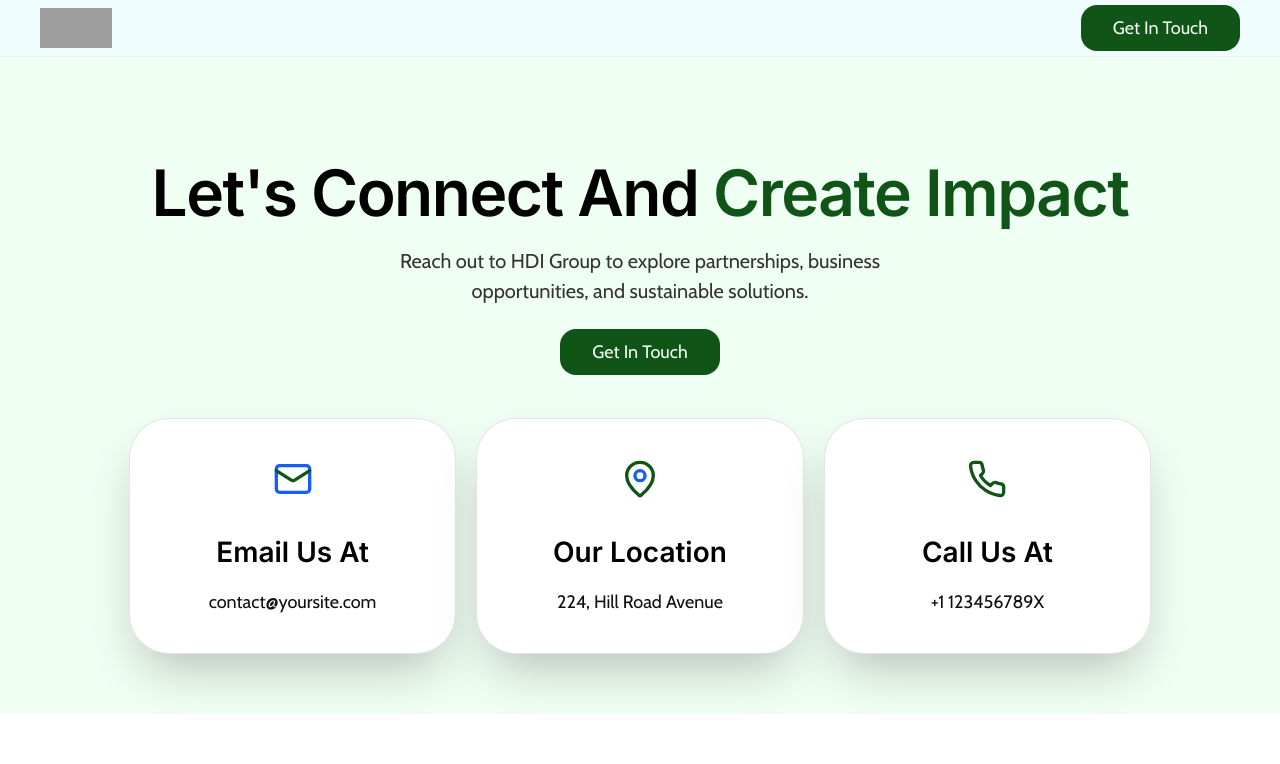
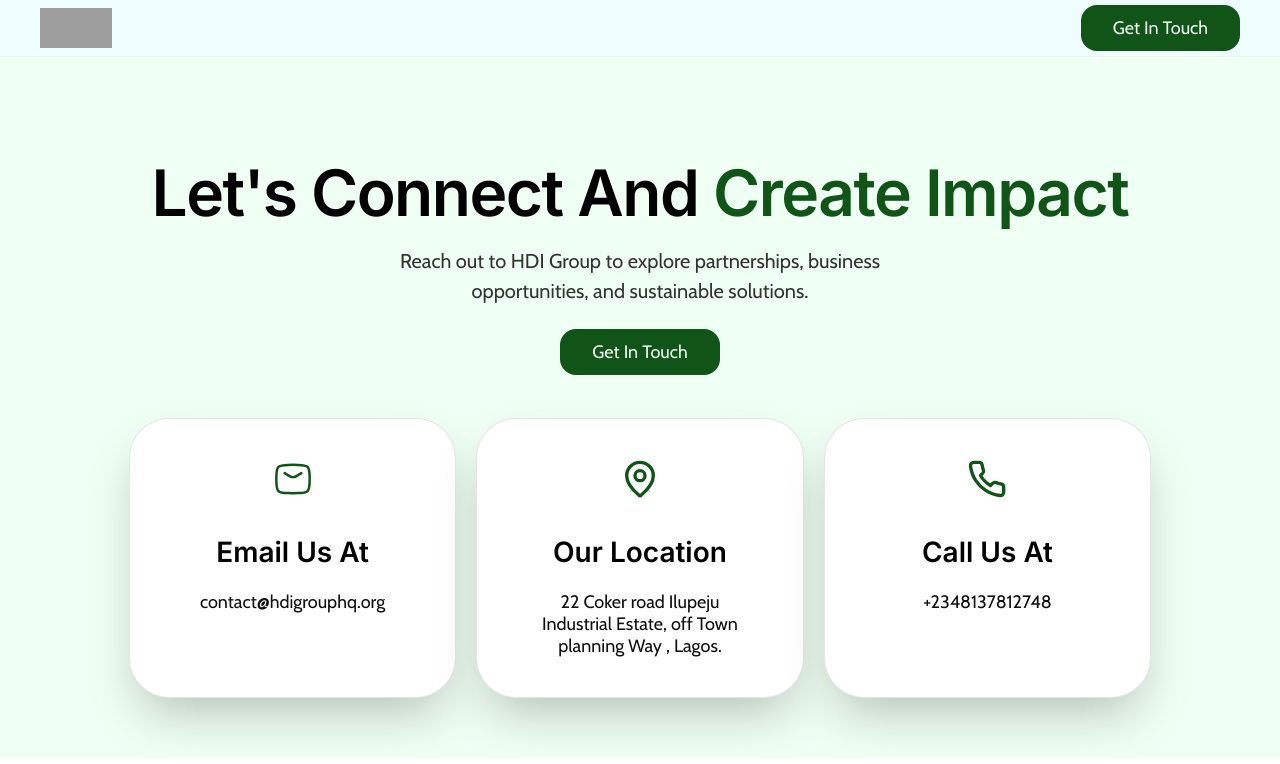
Before and after one commit to Elnalob/hdi-group, a React (Vite) app: page /contact in a window 1280 px wide. Shown: the top 764 px of the page. Built offline with nearby package versions, Linux system fonts and the light colour scheme; grey boxes are pictures that could not be loaded.

Commit message:
made some icon changes

```diff
--- a/package.json
+++ b/package.json
@@ -13,6 +13,7 @@
     "@gsap/react": "^2.1.2",
     "@tailwindcss/vite": "^4.0.16",
     "gsap": "^3.12.7",
+    "nodemailer": "^6.10.0",
     "react": "^19.0.0",
     "react-dom": "^19.0.0",
     "react-responsive-masonry": "^2.7.1",
@@ -22,8 +23,10 @@
   },
   "devDependencies": {
     "@eslint/js": "^9.21.0",
+    "@types/nodemailer": "^6.4.17",
     "@types/react": "^19.0.10",
     "@types/react-dom": "^19.0.4",
+    "@vercel/node": "^5.1.14",
     "@vitejs/plugin-react": "^4.3.4",
     "eslint": "^9.21.0",
     "eslint-plugin-react-hooks": "^5.1.0",
--- a/src/components/contact/heroSection.tsx
+++ b/src/components/contact/heroSection.tsx
@@ -6,17 +6,17 @@
     {
       icon: <Mail />,
       title: "Email Us At",
-      info: "contact@yoursite.com",
+      info: "contact@hdigrouphq.org",
     },
     {
       icon: <MapPin />,
       title: "Our Location",
-      info: "224, Hill Road Avenue",
+      info: " 22 Coker road Ilupeju Industrial Estate, off Town planning Way , Lagos.",
     },
     {
       icon: <Phone />,
       title: "Call Us At",
-      info: "+1 123456789X",
+      info: "+2348137812748",
     },
   ];
 
@@ -36,14 +36,17 @@
 
         <div className="grid place-content-center">
           <button>
-            <NavLink to="/contact" className="font-cabin cursor-pointer py-3 md:py-2 xl:py-3 text-base md:text-[15px] lg:text-base xl:text-lg  px-6 md:px-5 lg:px-6 xl:px-8 rounded-2xl bg-[#105418] text-center hover:ring-1 hover:ring-offset-2 hover:ring-[#105418] transition-colors duration-500 hover:bg-[#105418]/90 focus:ring-1 focus:ring-offset-2 focus:ring-[#105418] focus:bg-[#105418]/90">
+            <NavLink
+              to="/contact"
+              className="font-cabin cursor-pointer py-3 md:py-2 xl:py-3 text-base md:text-[15px] lg:text-base xl:text-lg  px-6 md:px-5 lg:px-6 xl:px-8 rounded-2xl bg-[#105418] text-center hover:ring-1 hover:ring-offset-2 hover:ring-[#105418] transition-colors duration-500 hover:bg-[#105418]/90 focus:ring-1 focus:ring-offset-2 focus:ring-[#105418] focus:bg-[#105418]/90"
+            >
               Get In Touch
             </NavLink>
           </button>
         </div>
 
         <div className="p-2 lg:p-3 xl:p-5  md:w-[83vw] 2xl:w-[83%] mx-auto">
-          <div className="grid grid-cols-1 items-center sm:grid-cols-2 md:grid-cols-3 gap-3.5 md:gap-2 lg:gap-3 xl:gap-5 ">
+          <div className="grid grid-cols-1 items-stretch sm:grid-cols-2 md:grid-cols-3 gap-3.5 md:gap-2 lg:gap-3 xl:gap-5 ">
             {contactData.map((data, index) => {
               return (
                 <div
--- a/src/components/svg.tsx
+++ b/src/components/svg.tsx
@@ -1,19 +1,38 @@
 export const Mail = () => (
+  // <svg
+  //   xmlns="http://www.w3.org/2000/svg"
+  //   className="size-6 lg:size-8 xl:size-10"
+  //   viewBox="0 0 24 24"
+  //   fill="none"
+  //   stroke="currentColor"
+  //   stroke-width="2"
+  //   stroke-linecap="round"
+  //   stroke-linejoin="round"
+  // >
+  //   <rect width="20" height="16" x="2" y="4" rx="2" className="text-blue-600" />
+  //   <path
+  //     d="m22 7-8.97 5.7a1.94 1.94 0 0 1-2.06 0L2 7"
+  //     className="text-[#105418]"
+  //   />
+  // </svg>
+
   <svg
     xmlns="http://www.w3.org/2000/svg"
-    className="size-6 lg:size-8 xl:size-10"
+    width="40"
+    height="40"
     viewBox="0 0 24 24"
-    fill="none"
-    stroke="currentColor"
-    stroke-width="2"
-    stroke-linecap="round"
-    stroke-linejoin="round"
   >
-    <rect width="20" height="16" x="2" y="4" rx="2" className="text-blue-600" />
-    <path
-      d="m22 7-8.97 5.7a1.94 1.94 0 0 1-2.06 0L2 7"
-      className="text-[#105418]"
-    />
+    <g
+      fill="none"
+      stroke="#105418"
+      stroke-linecap="round"
+      stroke-linejoin="round"
+      stroke-width="1.5"
+      color="#105418"
+    >
+      <path d="m7 8.5l2.942 1.74c1.715 1.014 2.4 1.014 4.116 0L17 8.5" />
+      <path d="M2.016 13.476c.065 3.065.098 4.598 1.229 5.733c1.131 1.136 2.705 1.175 5.854 1.254c1.94.05 3.862.05 5.802 0c3.149-.079 4.723-.118 5.854-1.254c1.131-1.135 1.164-2.668 1.23-5.733c.02-.986.02-1.966 0-2.952c-.066-3.065-.099-4.598-1.23-5.733c-1.131-1.136-2.705-1.175-5.854-1.254a115 115 0 0 0-5.802 0c-3.149.079-4.723.118-5.854 1.254c-1.131 1.135-1.164 2.668-1.23 5.733a69 69 0 0 0 0 2.952" />
+    </g>
   </svg>
 );
 
@@ -32,7 +51,7 @@
       d="M20 10c0 4.993-5.539 10.193-7.399 11.799a1 1 0 0 1-1.202 0C9.539 20.193 4 14.993 4 10a8 8 0 0 1 16 0"
       className="text-[#105418]"
     />
-    <circle cx="12" cy="10" r="3" className="text-blue-600" />
+    <circle cx="12" cy="10" r="3" className="text-[#105418]" />
   </svg>
 );
 
```
Also changed, not shown: 1 other file (tests, documents, lock files or other folders).
